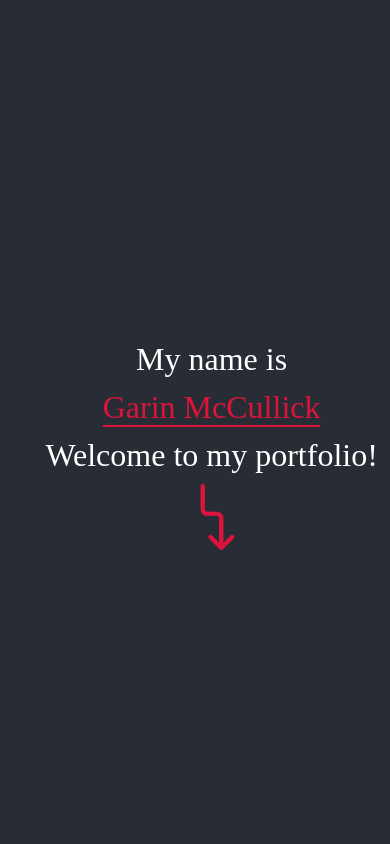
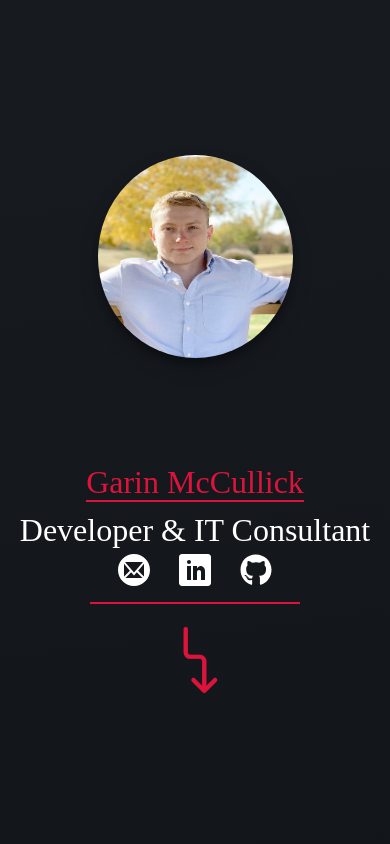
Before and after one commit to GarinMcCullick/PortfolioRedesign, a React (Create React App) app in the folder portfolio/: page / in a window 390 px wide. Shown: the top 844 px of the page. Built offline with nearby package versions, Linux system fonts and the light colour scheme.

Commit message:
updating some of the styling

```diff
--- a/portfolio/src/App.css
+++ b/portfolio/src/App.css
@@ -1,14 +1,26 @@
 .App-header {
-  background-color: #282c34;
+  background: radial-gradient(circle, #282c34, #20252b, #14171c, #0a0b0e, #000000);
+  background-size: 400% 400%;
   min-height: 100vh;
-  height:auto;
+  height:500vh;
   display: flex;
   flex-direction: column;
   align-items: center;
   justify-content: center;
   font-size: calc(10px + 2vmin);
   color: white;
-
+  animation: gradientShift 20s ease infinite;
+}
+@keyframes gradientShift {
+  0% {
+    background-position: 50% 50%;
+  }
+  50% {
+    background-position: 100% 100%;
+  }
+  100% {
+    background-position: 50% 50%;
+  }
 }
 /*scroll bar style*/
   /* ===== Scrollbar CSS ===== */
@@ -47,3 +59,66 @@ section {
 .navContainer .active{
   color: crimson;
 }
+
+/* The class for the Contact section Box */
+.contact-section-box {
+  color: #282c34 !important;
+  width: 500px !important;
+  height: 300px !important;
+  background-color: white !important;
+  border-radius: 25px !important;
+  margin: 20px !important;
+  display: flex !important;
+  flex-direction: column !important;
+  justify-content: center !important;
+  align-items: center !important;
+  box-shadow: 0 10px 20px rgba(0, 0, 0, 0.1) !important;
+  position: relative !important;
+  overflow: hidden !important;
+  transition: box-shadow 0.3s ease !important;
+}
+
+/* Responsive adjustments */
+@media (max-width: 768px) {
+  .contact-section-box {
+    width: 250px !important;
+    height: 450px !important;
+  }
+}
+
+@media (max-width: 480px) {
+  .contact-section-box {
+    width: 90% !important;
+    max-width: 300px !important;
+    height: 150px !important;
+    flex-grow: 1 !important;
+  }
+}
+
+/* Hover effect - background color transition */
+.contact-section-box:hover {
+  cursor: pointer !important;
+  box-shadow: 0 10px 20px rgba(0, 0, 0, 0.3) !important;
+}
+
+/* Create the animated background fill effect */
+.contact-section-box::before {
+  content: "" !important;
+  position: absolute !important;
+  top: 0 !important;
+  left: 0 !important;
+  right: 0 !important;
+  bottom: 0 !important;
+  background-color: #4682B4 !important; /* Steel blue background */
+  z-index: -1 !important;
+  width: 100% !important; /* Start with full width */
+  height: 0% !important; /* Start with no fill */
+  opacity: 0; /* Start invisible */
+  transition: opacity 0.5s ease, height 0.5s ease !important; /* Transition opacity and height */
+}
+
+/* On hover, animate the background height and opacity */
+.contact-section-box:hover::before {
+  height: 100% !important; /* Fill the box vertically */
+  opacity: 1 !important; /* Make the background visible */
+}
--- a/portfolio/src/Components/ContactPage.js
+++ b/portfolio/src/Components/ContactPage.js
@@ -1,7 +1,9 @@
 import React from "react";
-import styled from "styled-components";
+import styled, { keyframes } from 'styled-components';
 import { ImPhone, ImMail4, ImLinkedin, ImArrowRight2 } from "react-icons/im";
 
+
+// Container setup
 const Container = styled.section`
   height: 100vh;
   width: 100%;
@@ -38,6 +40,15 @@ const H3 = styled.h3`
   }
 `;
 
+const backgroundAnimation = keyframes`
+  0% {
+    background-color: white;
+  }
+  100% {
+    background-color: #4682B4; /* Steel blue */
+  }
+`;
+
 const Box = styled.div`
   color: #282c34;
   width: 500px;
@@ -50,6 +61,8 @@ const Box = styled.div`
   justify-content: center;
   align-items: center;
   box-shadow: 0 10px 20px rgba(0, 0, 0, 0.1);
+  position: relative;
+  overflow: hidden;
   transition: box-shadow 0.3s ease;
 
   @media (max-width: 768px) {
@@ -64,10 +77,11 @@ const Box = styled.div`
     flex-grow: 1;
   }
 
+  /* Hover effect - background color change with animation */
   :hover {
     cursor: pointer;
     box-shadow: 0 10px 20px rgba(0, 0, 0, 0.3);
-    background-color: rgba(220, 20, 60, 0.2);
+    animation: ${backgroundAnimation} 0.5s ease forwards;
   }
 `;
 
@@ -79,7 +93,6 @@ const A = styled.a`
   justify-content: space-evenly;
   align-items: center;
   text-decoration: none;
-  text-decoration-style: none;
   color: rgb(60, 60, 60);
 
   :visited {
@@ -99,7 +112,7 @@ export default function ContactPage() {
         <H3>Feel free to reach out via channels below!</H3>
       </Title>
       <Box>
-        <A href="tel:5736808460" target="_blank">
+        <A href="tel:5736808460" target="_blank" rel="noopener noreferrer">
           <ImPhone size={64} />
           <p>573-680-8460</p>
           <p>Phone</p>
@@ -107,7 +120,7 @@ export default function ContactPage() {
         </A>
       </Box>
       <Box>
-        <A href="mailto: glmccullick@gmail.com" target="_blank">
+        <A href="mailto: glmccullick@gmail.com" target="_blank" rel="noopener noreferrer">
           <ImMail4 size={64} />
           <p>glmccullick@gmail.com</p>
           <p>Email</p>
@@ -118,6 +131,7 @@ export default function ContactPage() {
         <A
           href="https://www.linkedin.com/in/garin-mccullick-891a2320a/"
           target="_blank"
+          rel="noopener noreferrer"
         >
           <ImLinkedin size={64} />
           <p>LinkedIn</p>
--- a/portfolio/src/Components/LandingPage.js
+++ b/portfolio/src/Components/LandingPage.js
@@ -1,6 +1,8 @@
 import React from "react";
 import styled, { keyframes } from "styled-components";
 import { IoTrendingDownOutline } from "react-icons/io5";
+import { ImMail4, ImLinkedin } from "react-icons/im";
+import { FaGithub } from "react-icons/fa";
 
 const Container = styled.section`
   height: 100vh;
@@ -34,7 +36,7 @@ const About = styled.div`
 
   @media (max-width: 1000px) {
     width: 100%;
-    height: 100%;
+    height: 60%;
     order: 2;
   }
 `;
@@ -48,12 +50,68 @@ const Title = styled.div`
   flex-direction: column;
   align-items: center;
   justify-content: center;
+
+  @media (max-width: 1000px) {
+    margin:0px;
+    padding:0;
+  }
 `;
 
 const H1 = styled.h1`
   font-size: 32px;
   line-height: 3rem;
 `;
+
+const Icons = styled.span`
+display:flex;
+justify-content:space-evenly;
+width:60%;
+border-bottom:2px solid crimson;
+margin-bottom:1rem;
+font-size: 32px;
+padding-bottom:3%;
+`
+const Mail = styled(ImMail4)`
+  background-color:transparent;
+  color:white;
+
+:visited {
+    color: rgb(60, 60, 60);
+  }
+
+  :hover {
+    color: #4682B4;
+    cursor:pointer;
+  }
+`
+
+const Linkedin = styled(ImLinkedin)`
+  background-color:transparent;
+  color:white;
+
+  :visited {
+    color: rgb(60, 60, 60);
+  }
+
+  :hover {
+    color: #4682B4;
+    cursor:pointer;
+  }
+`
+
+const Github = styled(FaGithub)`
+  background-color:transparent;
+  color:white;
+
+  :visited {
+    color: rgb(60, 60, 60);
+  }
+
+  :hover {
+    color: #4682B4;
+    cursor:pointer;
+  }
+`
 
 const Span = styled.span`
   color: crimson;
@@ -68,7 +126,8 @@ const PictureContainer = styled.div`
   align-items: center;
 
   @media (max-width: 1000px) {
-    display: none;
+    width: 100%;
+    height:40%;
   }
 `;
 
@@ -81,7 +140,10 @@ const Pic = styled.img`
   box-shadow: 0 10px 20px rgba(0, 0, 0, 0.19), 0 6px 6px rgba(0, 0, 0, 0.23);
 
   @media (max-width: 1000px) {
-    display: none;
+    margin-top:50%;
+    height: 60%;
+    width: 50%;
+    border-radius:50%;
   }
 `;
 
@@ -123,12 +185,23 @@ export default function LandingPage() {
           <Div>
             <Title>
               <H1>
-                My name is <br />
                 <Span>Garin McCullick</Span>
-                <br />
-                Welcome to my portfolio!
+                  <br />
+                Developer & IT Consultant
               </H1>
             </Title>
+            <Icons>
+              <a href="mailto: glmccullick@gmail.com" target="_blank" rel="noopener noreferrer">
+                <Mail />
+              </a>
+              <a href="https://www.linkedin.com/in/garin-mccullick-891a2320a/" target="_blank" rel="noopener noreferrer">
+                <Linkedin />
+              </a>
+              <a href="https://github.com/GarinMcCullick" rel="noreferrer" target="_blank">
+                <Github />
+              </a>
+            </Icons>
+              <br />
             <Span2>
               <DoubleDown />
             </Span2>
--- a/portfolio/src/Components/Nav.js
+++ b/portfolio/src/Components/Nav.js
@@ -38,6 +38,7 @@ const Li = styled.li`
   color: white;
   &:hover {
     cursor: pointer;
+    color: #4682B4;
   }
 `;
 
--- a/portfolio/src/index.css
+++ b/portfolio/src/index.css
@@ -25,6 +25,7 @@ footer, header, hgroup, menu, nav, section {
 }
 body {
 	line-height: 1;
+	background-color: #282c34;
 }
 ol, ul {
 	list-style: none;
```
